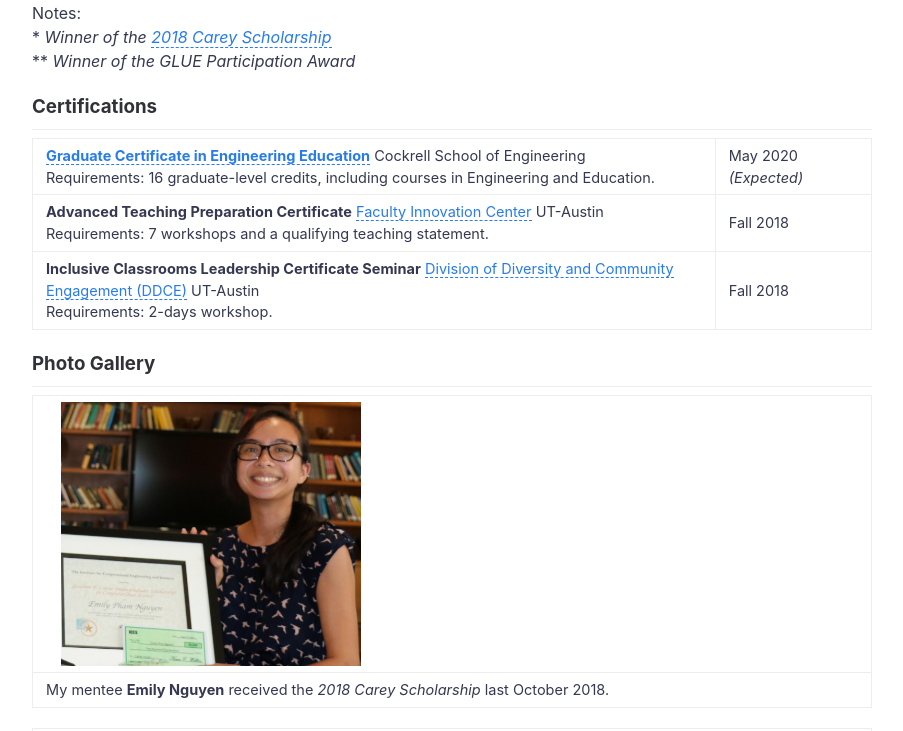
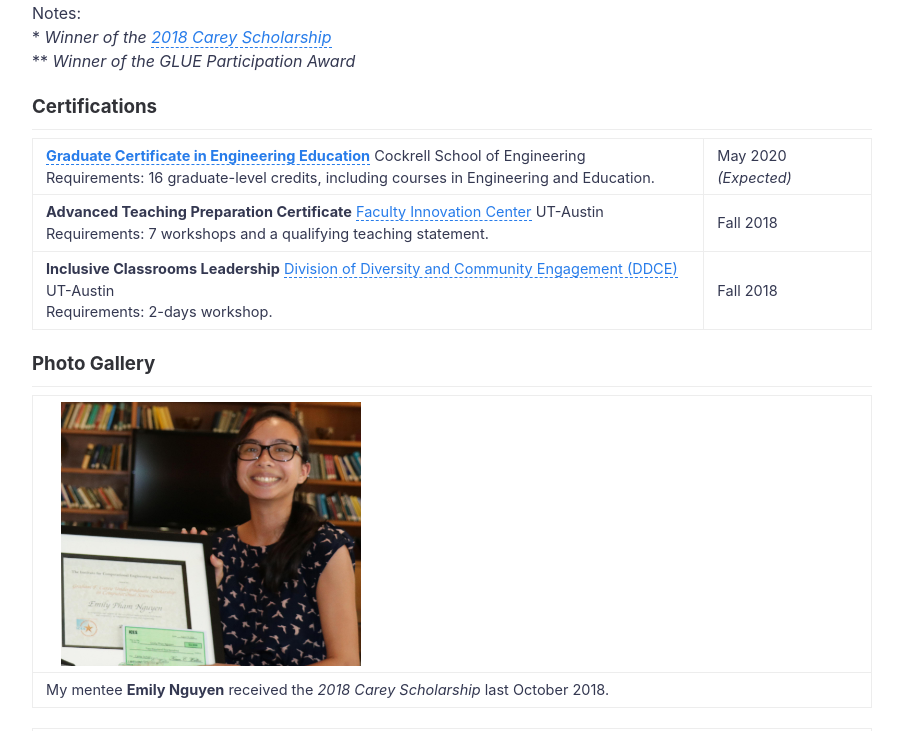
Before and after one commit to nzunigag/nzunigag.github.io, a Jekyll site: the page built from teaching.md, in a window 1280 px wide and 900 px high, scrolled down 1004 px, cut to the strip 0-731 px from the top of the window. Shown: the whole strip, without its empty margins (188-1091 px from the left). Built offline with Jekyll 4.4.1, drawn with Linux system fonts in a browser that asks for light colours.

Commit message:
Update teaching.md

```diff
--- a/teaching.md
+++ b/teaching.md
@@ -35,7 +35,7 @@ ___
 
 <b>[Graduate Certificate in Engineering Education](http://www.engr.utexas.edu/graduate/certificate-engineering-education)</b> Cockrell School of Engineering<br>Requirements: 16 graduate-level credits, including courses in Engineering and Education. | May 2020 <i>(Expected)</i> <br>
 <b>Advanced Teaching Preparation Certificate</b> [Faculty Innovation Center](https://facultyinnovate.utexas.edu/gsd) UT-Austin<br>Requirements: 7 workshops and a qualifying teaching statement. | Fall 2018<br>
-<b>Inclusive Classrooms Leadership Certificate Seminar</b> [Division of Diversity and Community Engagement (DDCE)](https://diversity.utexas.edu/) UT-Austin<br>Requirements: 2-days workshop. | Fall 2018<br>
+<b>Inclusive Classrooms Leadership</b> [Division of Diversity and Community Engagement (DDCE)](https://diversity.utexas.edu/) UT-Austin<br>Requirements: 2-days workshop. | Fall 2018<br>
 
 ### Photo Gallery
 ___
```
